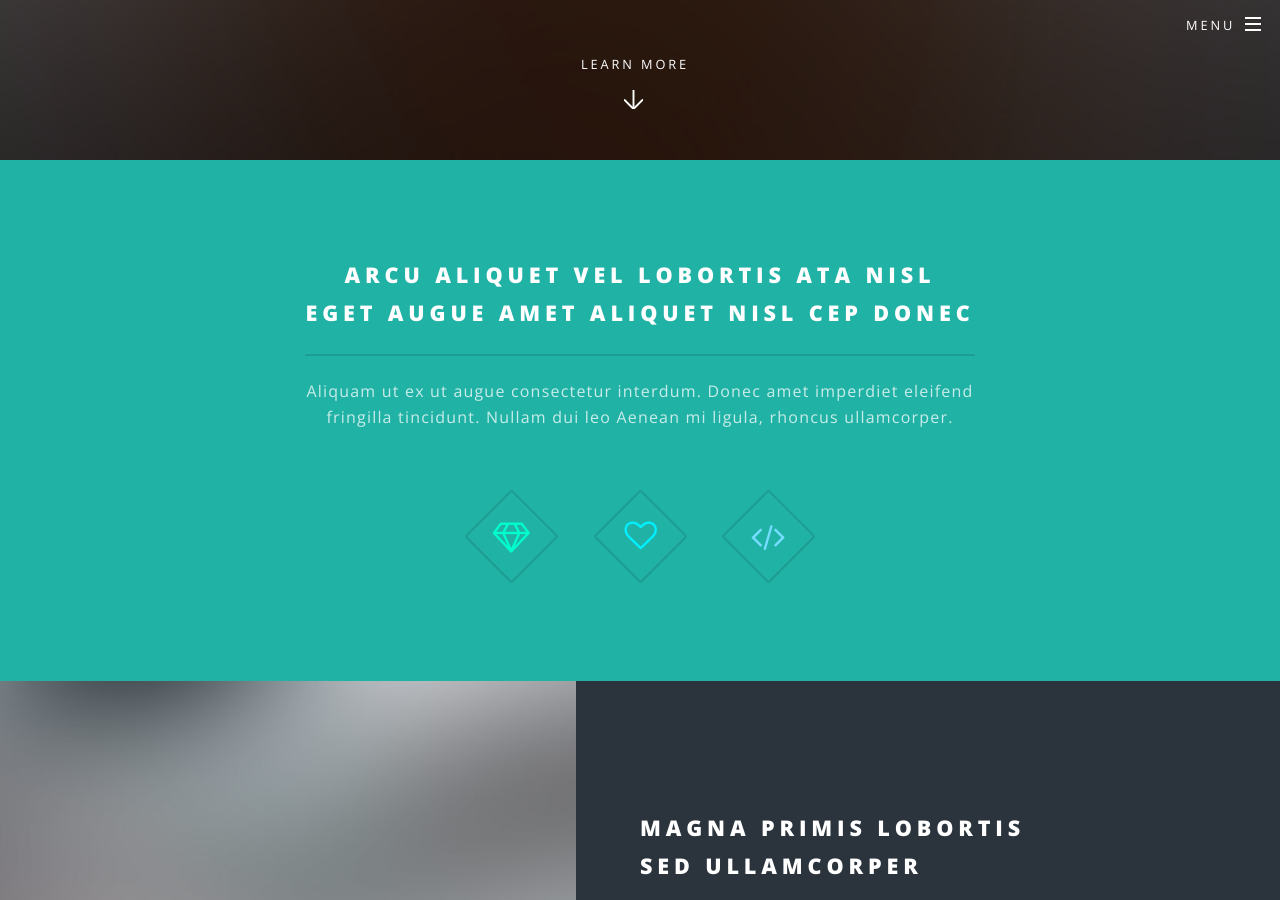
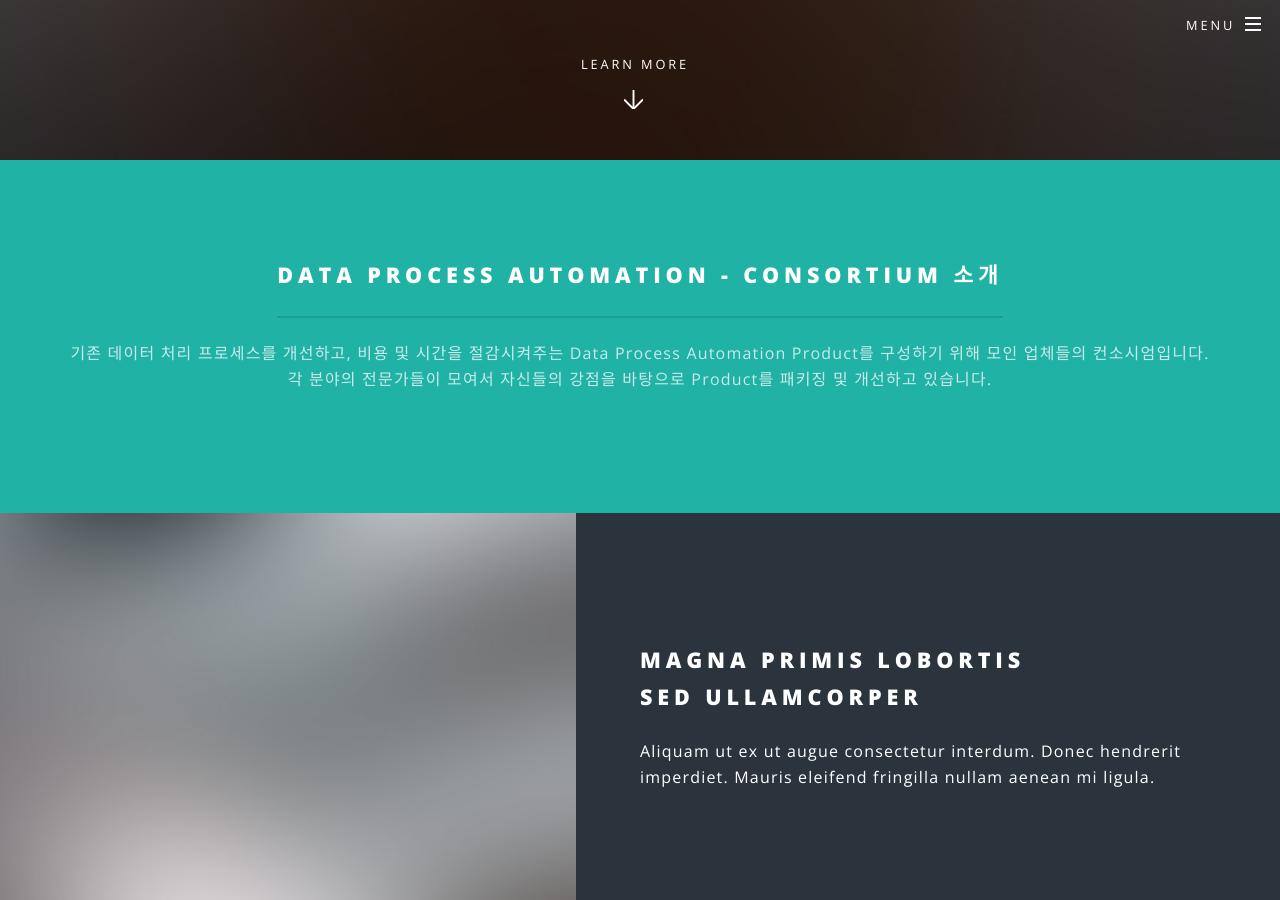
Before and after one commit to DPA-Alliance/DPA-Alliance.github.io, a Jekyll site: the page built from index.html, in a window 1280 px wide and 900 px high, scrolled down 740 px. Built offline with Jekyll 4.4.1, drawn with Linux system fonts in a browser that asks for light colours.

Commit message:
Update index.html

```diff
--- a/index.html
+++ b/index.html
@@ -17,16 +17,10 @@
 					<section id="one" class="wrapper style1 special">
 						<div class="inner">
 							<header class="major">
-								<h2>Arcu aliquet vel lobortis ata nisl<br />
-								eget augue amet aliquet nisl cep donec</h2>
-								<p>Aliquam ut ex ut augue consectetur interdum. Donec amet imperdiet eleifend<br />
-								fringilla tincidunt. Nullam dui leo Aenean mi ligula, rhoncus ullamcorper.</p>
+								<h2>Data Process Automation - Consortium 소개<br />
+								</h2>
+								<p>기존 데이터 처리 프로세스를 개선하고, 비용 및 시간을 절감시켜주는 Data Process Automation Product를 구성하기 위해 모인 업체들의 컨소시엄입니다. 각 분야의 전문가들이 모여서 자신들의 강점을 바탕으로 Product를 패키징 및 개선하고 있습니다.</p>
 							</header>
-							<ul class="icons major">
-								<li><span class="icon fa-diamond major style1"><span class="label">Lorem</span></span></li>
-								<li><span class="icon fa-heart-o major style2"><span class="label">Ipsum</span></span></li>
-								<li><span class="icon fa-code major style3"><span class="label">Dolor</span></span></li>
-							</ul>
 						</div>
 					</section>
 
```
